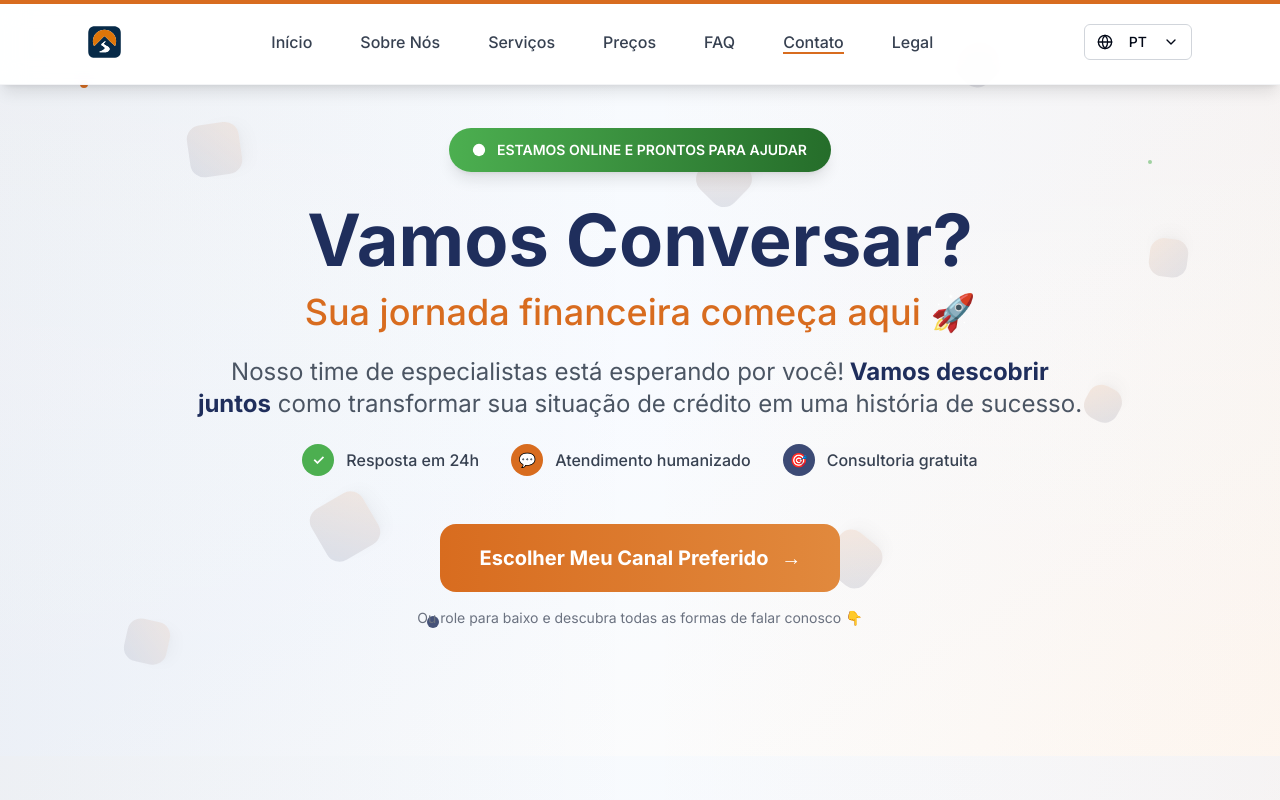
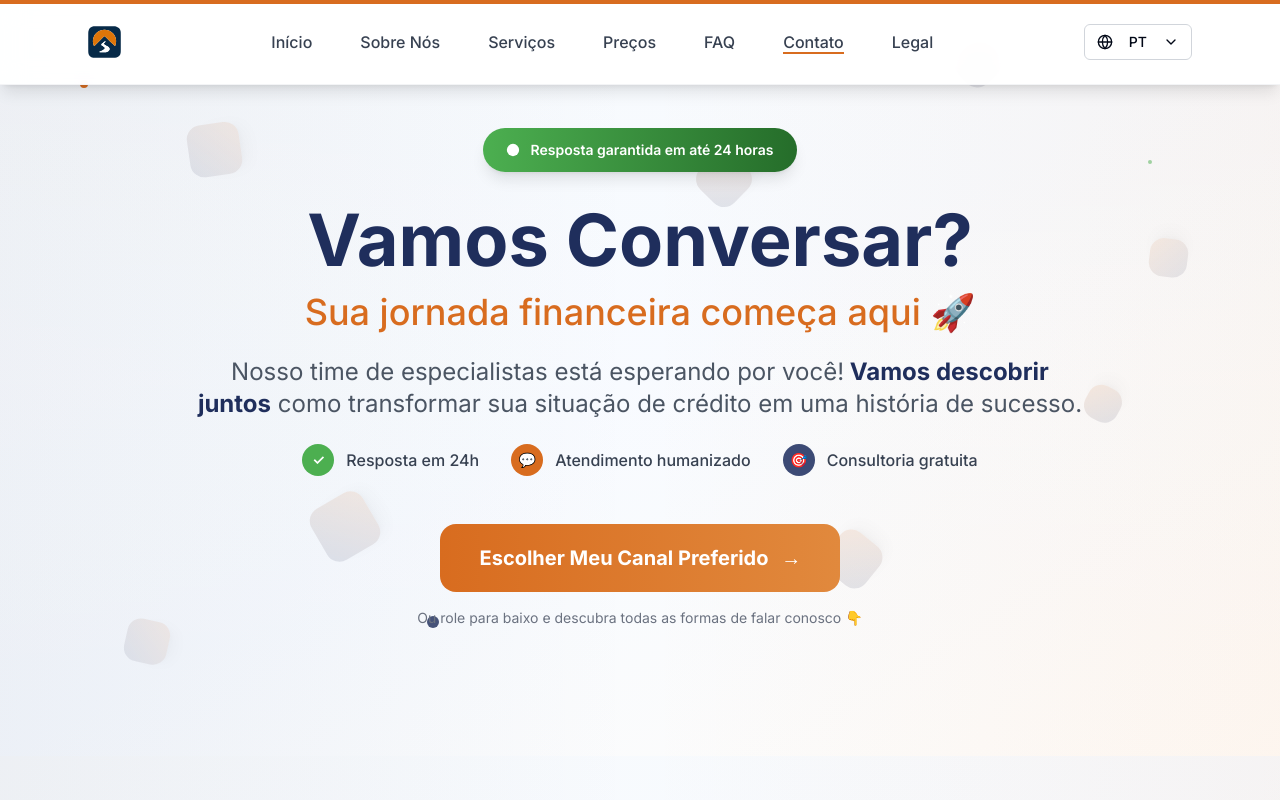
Before and after one commit to BrunoCstr/fixcreditpath, a Next.js app: page /contato in a window 1280 px wide. Shown: the top 800 px of the page. Built offline with nearby package versions, Linux system fonts and the light colour scheme.

Commit message:
Replace contact page title with translation
cgen-07f2d1dc73e24e9d8f031ca8df4d7d55

```diff
--- a/app/contato/page.tsx
+++ b/app/contato/page.tsx
@@ -113,7 +113,7 @@ export default function ContactPage() {
                       className="w-3 h-3 bg-white rounded-full"
                     ></motion.div>
                     <span className="font-semibold text-sm">
-                      ESTAMOS ONLINE E PRONTOS PARA AJUDAR
+                      {t.contactPage.hero.badge}
                     </span>
                   </div>
                 </motion.div>
```
